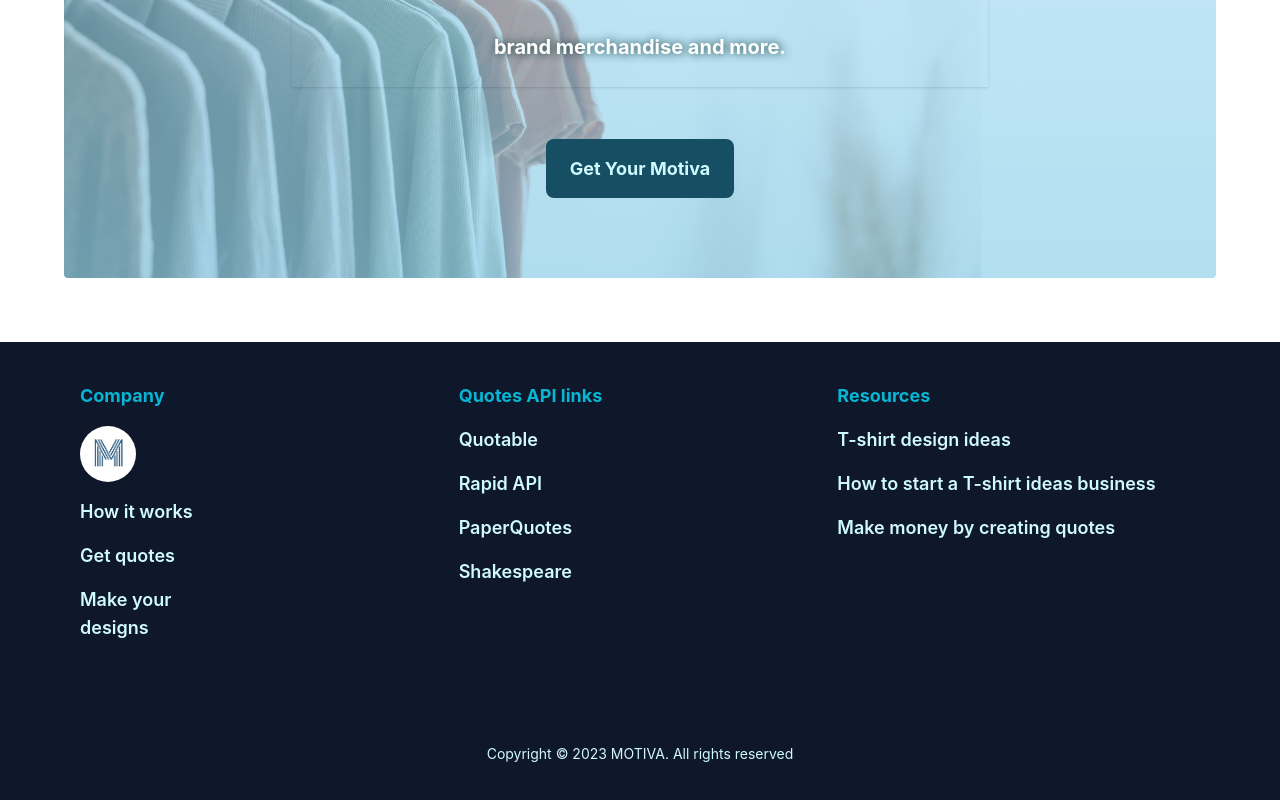
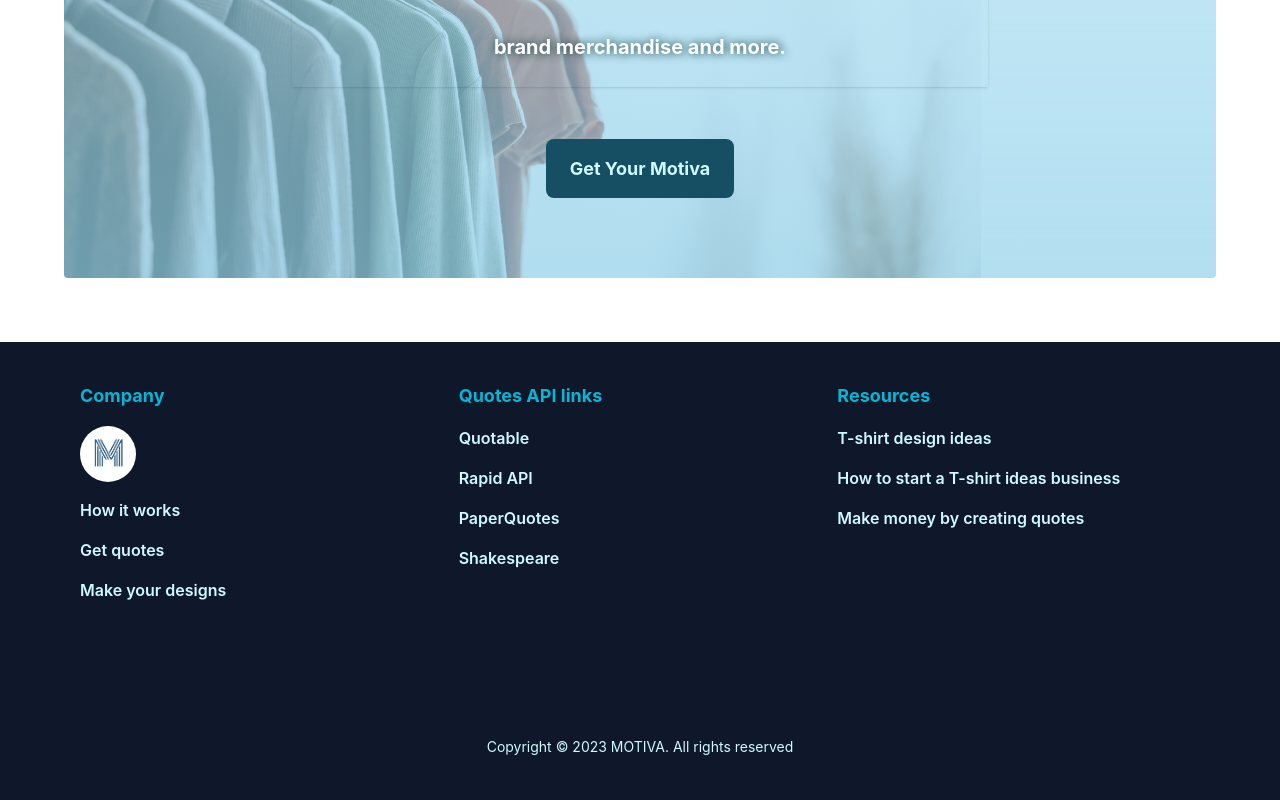
Before and after one commit to gbengaoluwadahunsi/Motiva, a React (Vite) app: page / in a window 1280 px wide. Shown: the part 1688-2488 px from the top of the page. Built offline with nearby package versions, Linux system fonts and the light colour scheme.

Commit message:
footer links font adjusted

```diff
--- a/src/Components/Footer.jsx
+++ b/src/Components/Footer.jsx
@@ -7,27 +7,27 @@ function Footer() {
         <div className="row-span-5 grid grid-cols-3 font-semibold gap-4">
           <div className="flex flex-col space-y-4   text-start lg:w-40">
             <span className="text-cyan-500  font-bold text-sm lg:text-lg">Company</span>
-            <Link to="/"><img className=" w-8 h-8 lg:w-14 rounded-full lg:h-14" src={motiva2} alt="motiva-logo" /></Link>
-            <Link to = "/howitworks" className=" decoration-cyan-500 decoration-2 hover:underline hover:underline-offset-8">How it works</Link>
-            <Link to = "/getquotes" className=" decoration-cyan-500 decoration-2 hover:underline hover:underline-offset-8">Get quotes</Link>
-            <Link to = "/makedesigns" className=" decoration-cyan-500 decoration-2 hover:underline hover:underline-offset-8">Make your designs</Link>
+            <Link to="/"><img className="text-xs md:text-base w-8 h-8 lg:w-14 rounded-full lg:h-14" src={motiva2} alt="motiva-logo" /></Link>
+            <Link to = "/howitworks" className="text-xs md:text-base decoration-cyan-500 decoration-2 hover:underline hover:underline-offset-8">How it works</Link>
+            <Link to = "/getquotes" className="text-xs md:text-base decoration-cyan-500 decoration-2 hover:underline hover:underline-offset-8">Get quotes</Link>
+            <Link to = "/makedesigns" className="text-xs md:text-base decoration-cyan-500 decoration-2 hover:underline hover:underline-offset-8">Make your designs</Link>
             </div>
 
           <div className="flex flex-col  space-y-4 text-start lg:w-40">
           <span className="text-cyan-500 font-bold  text-sm lg:text-lg">Quotes API links</span>
-            <a href="https://github.com/lukePeavey/quotable#quotable" target="_blank" rel="noreferrer" className=" decoration-cyan-500 decoration-2 hover:underline hover:underline-offset-8" >Quotable</a>
-            <a href="https://rapidapi.com/collection/quote-generator-apis" target="_blank" rel="noreferrer" className=" decoration-cyan-500 decoration-2 hover:underline hover:underline-offset-8"> Rapid API</a>
-            <a href="https://rapidapi.com/shashitechno/api/paperquotes/" target="_blank" rel="noreferrer" className=" decoration-cyan-500 decoration-2 hover:underline hover:underline-offset-8">PaperQuotes</a>
-            <a href="https://rapidapi.com/orthosie/api/shakespeare1/" target="_blank" rel="noreferrer" className=" decoration-cyan-500 decoration-2 hover:underline hover:underline-offset-8">Shakespeare</a>
+            <a href="https://github.com/lukePeavey/quotable#quotable" target="_blank" rel="noreferrer" className="text-xs md:text-base decoration-cyan-500 decoration-2 hover:underline hover:underline-offset-8" >Quotable</a>
+            <a href="https://rapidapi.com/collection/quote-generator-apis" target="_blank" rel="noreferrer" className="text-xs md:text-base decoration-cyan-500 decoration-2 hover:underline hover:underline-offset-8"> Rapid API</a>
+            <a href="https://rapidapi.com/shashitechno/api/paperquotes/" target="_blank" rel="noreferrer" className="text-xs md:text-base decoration-cyan-500 decoration-2 hover:underline hover:underline-offset-8">PaperQuotes</a>
+            <a href="https://rapidapi.com/orthosie/api/shakespeare1/" target="_blank" rel="noreferrer" className="text-xs md:text-base decoration-cyan-500 decoration-2 hover:underline hover:underline-offset-8">Shakespeare</a>
           </div>
 
 
 
           <div className="flex flex-col  space-y-4 text-start lg:w-80">
             <span className="text-cyan-500 font-bold text-sm lg:text-lg">Resources</span>
-            <a href="https://looka.com/blog/t-shirt-design-ideas/" target="_blank" rel="noreferrer" className=" decoration-cyan-500 decoration-2 hover:underline hover:underline-offset-8">T-shirt design ideas</a>
-            <a href="https://www.forbes.com/advisor/business/start-t-shirt-business/" target="_blank" rel="noreferrer" className=" decoration-cyan-500 decoration-2 hover:underline hover:underline-offset-8">How to start a T-shirt ideas business</a>
-            <a href="https://medium.com/illumination/how-to-make-money-writing-short-social-media-quotes-a50cadbdcb29" target="_blank" rel="noreferrer" className=" decoration-cyan-500 decoration-2 hover:underline hover:underline-offset-8">Make money by creating quotes</a>
+            <a href="https://looka.com/blog/t-shirt-design-ideas/" target="_blank" rel="noreferrer" className="text-xs md:text-base decoration-cyan-500 decoration-2 hover:underline hover:underline-offset-8">T-shirt design ideas</a>
+            <a href="https://www.forbes.com/advisor/business/start-t-shirt-business/" target="_blank" rel="noreferrer" className=" text-xs md:text-base decoration-cyan-500 decoration-2 hover:underline hover:underline-offset-8">How to start a T-shirt ideas business</a>
+            <a href="https://medium.com/illumination/how-to-make-money-writing-short-social-media-quotes-a50cadbdcb29" target="_blank" rel="noreferrer" className="text-xs md:text-base decoration-cyan-500 decoration-2 hover:underline hover:underline-offset-8">Make money by creating quotes</a>
 
           </div>
 
```
